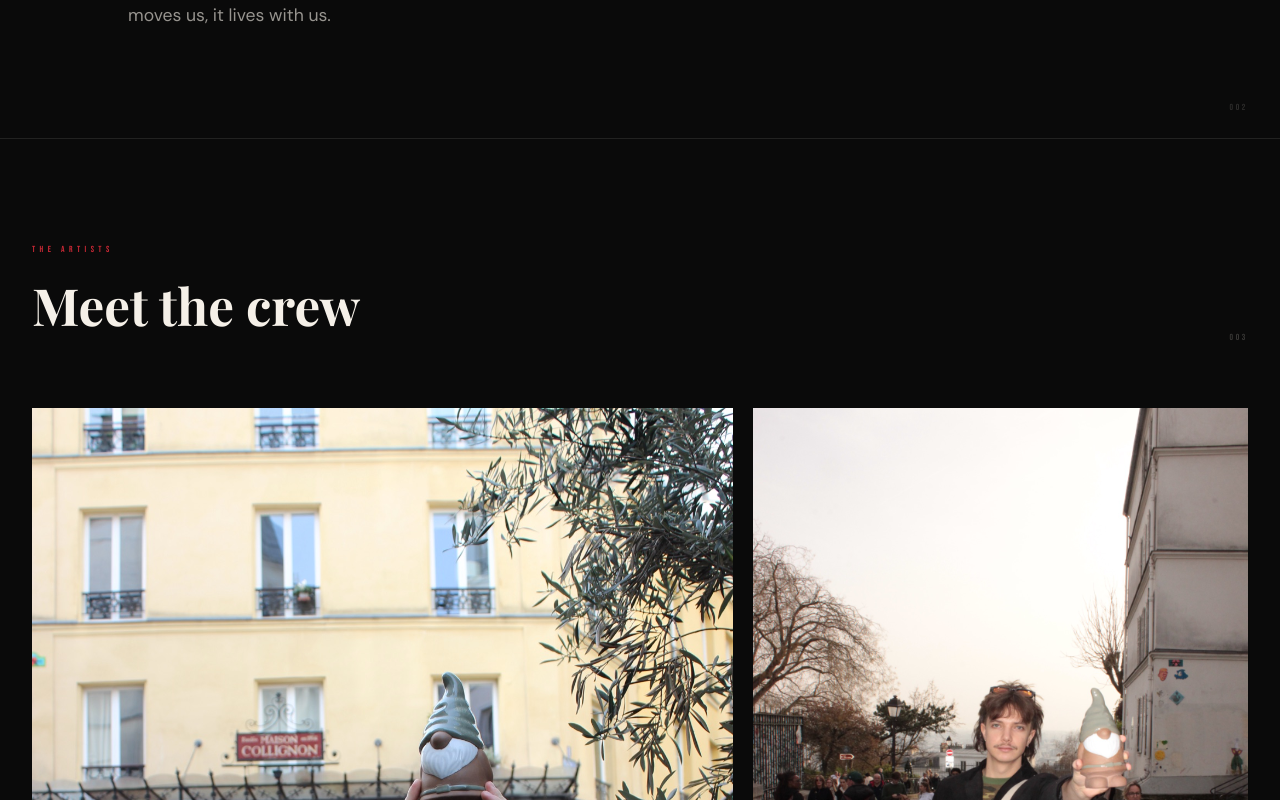
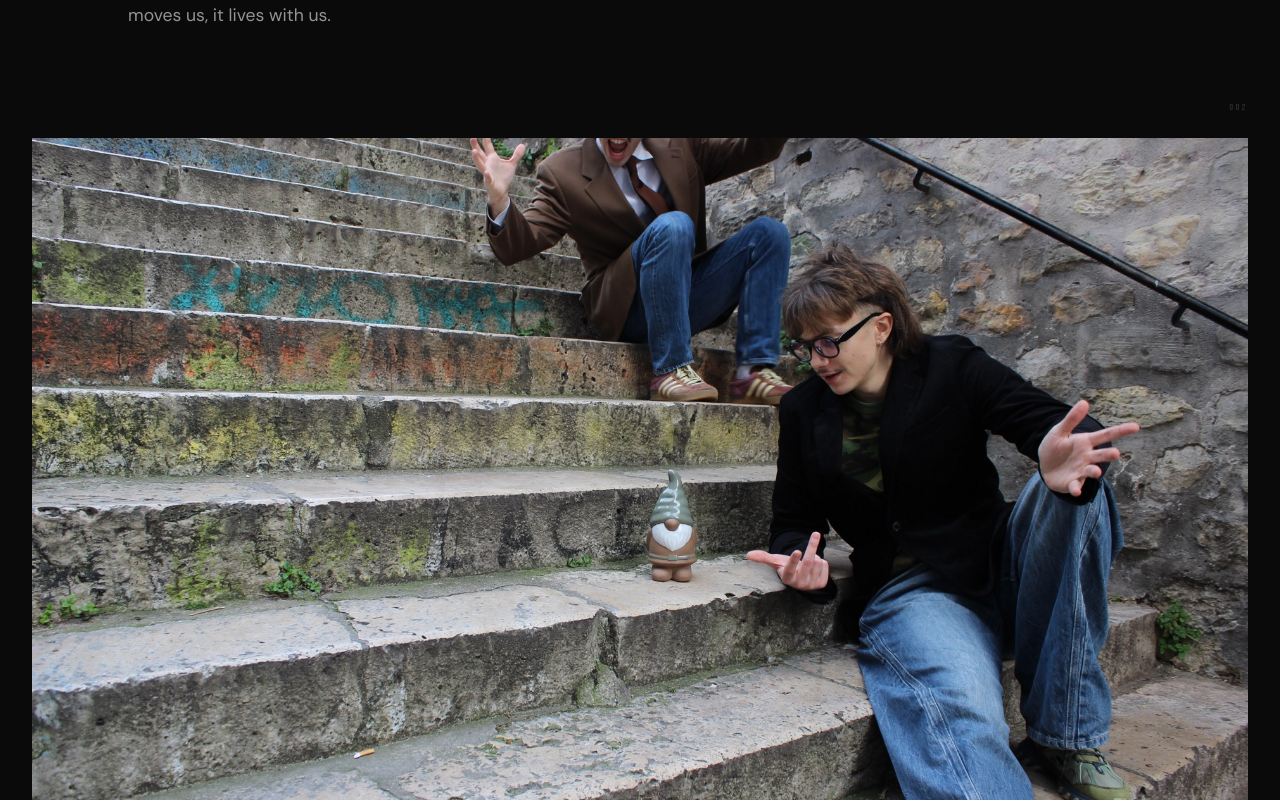
Before and after one commit to myltonvanbolderen-design/small-record, a Next.js app: page / in a window 1280 px wide. Shown: the part 1360-2160 px from the top of the page. Built offline with nearby package versions, Linux system fonts and the light colour scheme; a web font is replaced by a local one.

Commit message:
feat: add FlipImage GIFs on home (escaliers) and small-record (portraits)
Co-Authored-By: Claude Opus 4.6 (1M context) <noreply@anthropic.com>

```diff
--- a/app/page.tsx
+++ b/app/page.tsx
@@ -9,6 +9,7 @@ import { Marquee } from '@/components/magazine/Marquee'
 import { YouTubeEmbed } from '@/components/magazine/YouTubeEmbed'
 import { ScrollRevealText } from '@/components/animation/ScrollRevealText'
 import { ParallaxTitle } from '@/components/animation/ParallaxTitle'
+import { FlipImage } from '@/components/magazine/FlipImage'
 
 export const metadata: Metadata = {
   title: 'Small Records',
@@ -122,6 +123,16 @@ export default function HomePage() {
           <span className="absolute bottom-6 right-5 z-10 font-condensed text-[0.55rem] tracking-[0.3em] text-blanc/15 md:right-8">
             002
           </span>
+        </section>
+
+        {/* ═══════ FLIP IMAGE ═══════ */}
+        <section className="px-5 md:px-8">
+          <FlipImage
+            images={['/images/duo/img_5564.jpg', '/images/duo/img_5568.jpg']}
+            alt="Small Records"
+            interval={500}
+            className="aspect-[16/9] w-full"
+          />
         </section>
 
         {/* ═══════ ARTIST SPREAD - Asymmetric ═══════ */}
--- a/app/small-record/page.tsx
+++ b/app/small-record/page.tsx
@@ -9,6 +9,7 @@ import { PageTransition } from '@/components/animation/PageTransition'
 import { Marquee } from '@/components/magazine/Marquee'
 import { YouTubeEmbed } from '@/components/magazine/YouTubeEmbed'
 import { VideoLoop } from '@/components/magazine/VideoLoop'
+import { FlipImage } from '@/components/magazine/FlipImage'
 
 export const metadata: Metadata = {
   title: 'Small Records | The Label',
@@ -222,6 +223,16 @@ export default function SmallRecordPage() {
               </div>
             </div>
           </div>
+        </section>
+
+        {/* ═══════ FLIP IMAGE ═══════ */}
+        <section className="px-5 py-4 md:px-8">
+          <FlipImage
+            images={['/images/duo/img_3234.jpg', '/images/duo/img_3235.jpg']}
+            alt="Small Records"
+            interval={500}
+            className="aspect-[9/16] w-full max-w-md mx-auto md:aspect-[3/4] md:max-w-lg"
+          />
         </section>
 
         {/* ═══════ LIVE - Fete de la Musique at Sornettes ═══════ */}
```
